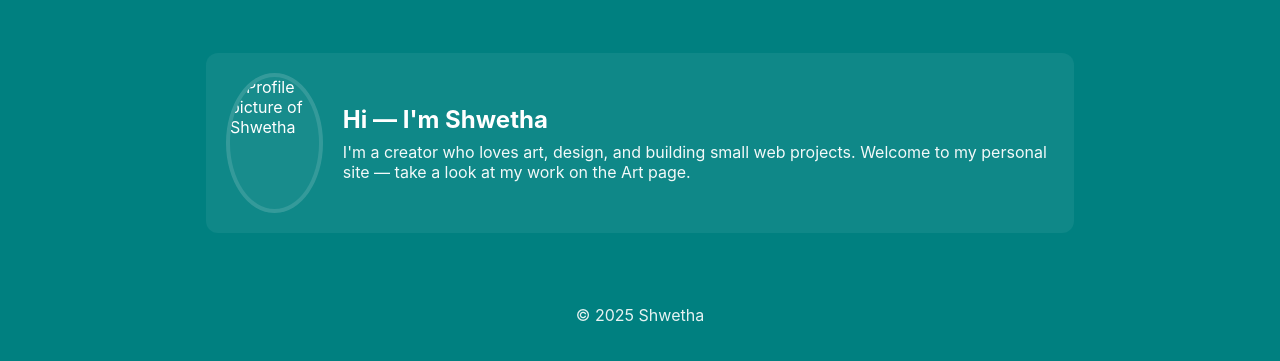
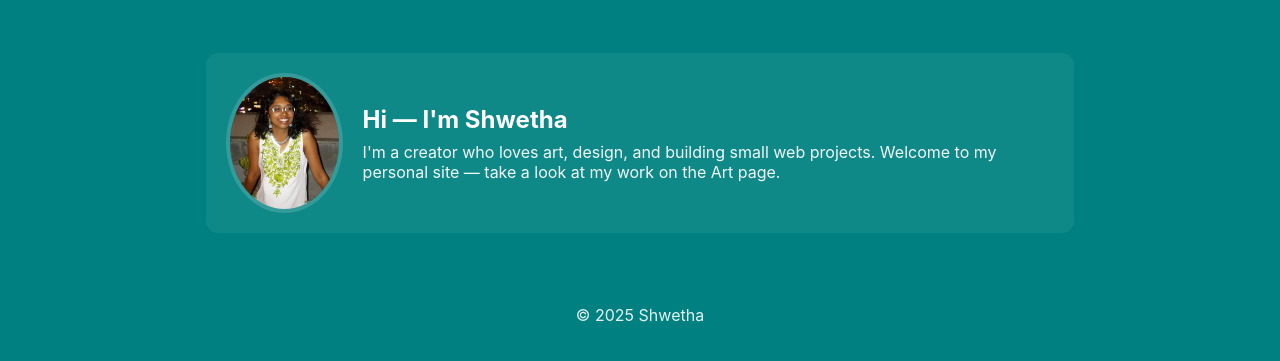
Before and after one commit to Shweth-a/Shweth-a.github.io, a plain HTML site: page index.html in a window 1280 px wide. Shown: the part 43-404 px from the top of the page. Drawn offline with Linux system fonts and the light colour scheme.

Commit message:
Replace profile image from SVG to PNG format

```diff
--- a/index.html
+++ b/index.html
@@ -17,7 +17,7 @@
 
     <main class="container">
         <section class="intro">
-            <img src="images/profile.svg" alt="Profile picture of Shwetha" class="profile-photo">
+            <img src="images/profile.png" alt="Profile picture of Shwetha" class="profile-photo">
             <div class="intro-text">
                 <h2>Hi — I'm Shwetha</h2>
                 <p>I'm a creator who loves art, design, and building small web projects. Welcome to my personal site — take a look at my work on the Art page.</p>
```
